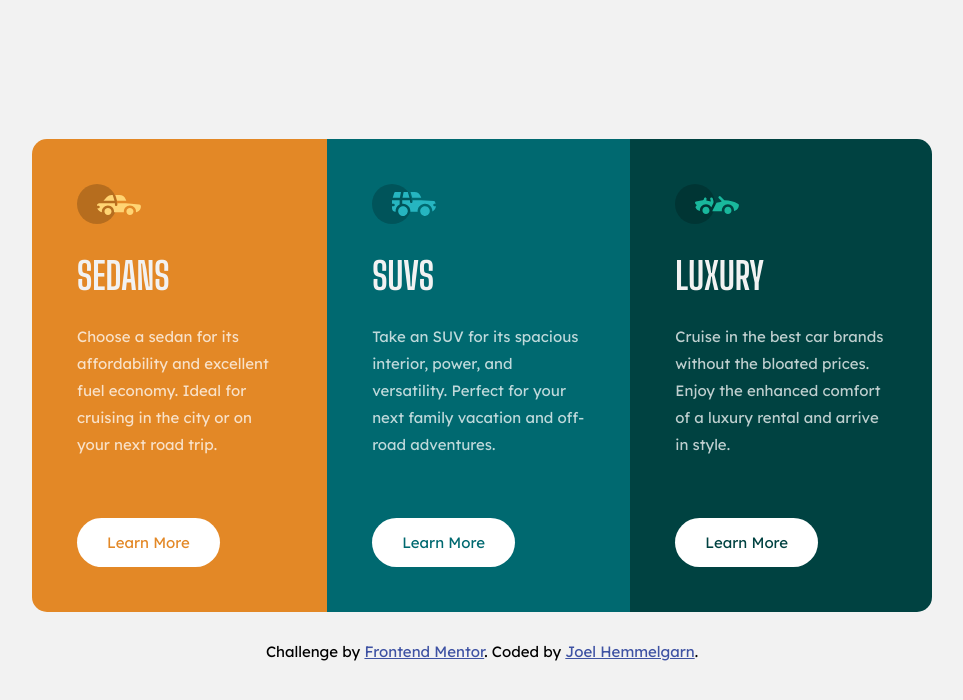
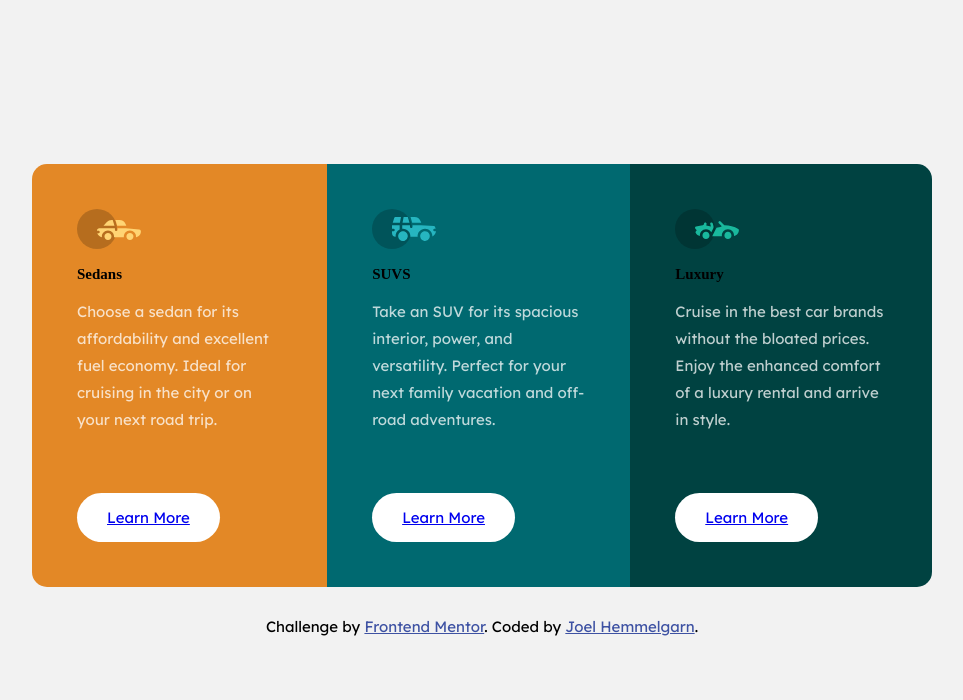
Before and after one commit to HemmeJD/3ColumnPreviewCard, a plain HTML site: page index.html in a window 1280 px wide. Shown: the whole page, without its empty margins (158-1121 px from the left). Drawn offline with Linux system fonts and the light colour scheme.

Commit message:
Update index.html

```diff
--- a/index.html
+++ b/index.html
@@ -11,30 +11,32 @@
 
 </head>
 <body>
+  <main>
     <div class="container">
       <div class="card sedans">
-      <img src="./images/icon-sedans.svg" alt="Sedan Icon">
-      <h1>Sedans</h1>
+        <img src="./images/icon-sedans.svg" alt="" aria-hidden="true">
+        <h2>Sedans</h2>
         <p>Choose a sedan for its affordability and excellent fuel economy. Ideal for cruising in the city or on your next road trip.</p>
-      <button class="btn">Learn More</button>
+        <button class="btn"><a href="#" target="_blank">Learn More</a></button>
       </div>
       <div class="card suvs">
-      <img src="./images/icon-suvs.svg" alt="Sedan Icon">
-      <h1>SUVS</h1>
+        <img src="./images/icon-suvs.svg" alt="" aria-hidden="true">
+        <h2>SUVS</h2>
         <p>Take an SUV for its spacious interior, power, and versatility. Perfect for your next family vacation and off-road adventures.</p>
-      <button class="btn">Learn More</button>
+        <button class="btn"><a href="#" target="_blank">Learn More</a></button>
       </div>
       <div class="card luxury">
-      <img src="./images/icon-luxury.svg" alt="Sedan Icon">
-      <h1>Luxury</h1>
+        <img src="./images/icon-luxury.svg" alt="" aria-hidden="true">
+        <h2>Luxury</h2>
         <p>Cruise in the best car brands without the bloated prices. Enjoy the enhanced comfort of a luxury rental and arrive in style.</p>
-      <button class="btn">Learn More</button>
+        <button class="btn"><a href="#" target="_blank">Learn More</a></button>
       </div>
     </div>
 
     <div class="attribution">
       Challenge by <a href="https://www.frontendmentor.io?ref=challenge" target="_blank">Frontend Mentor</a>.
-    Coded by <a href="#">Joel Hemmelgarn</a>.
+      Coded by <a href="#" target="_blank">Joel Hemmelgarn</a>.
     </div>
+  </main>
 </body>
 </html>
```
Lines whose indentation alone changed are shown as unchanged.
